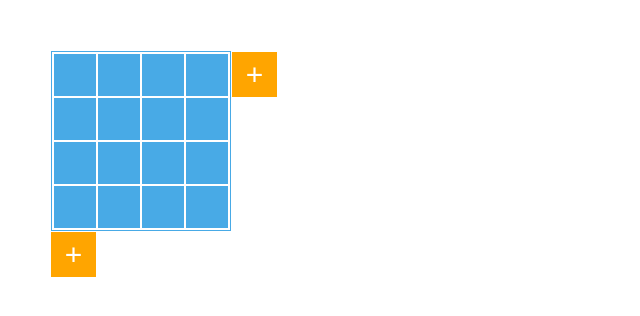
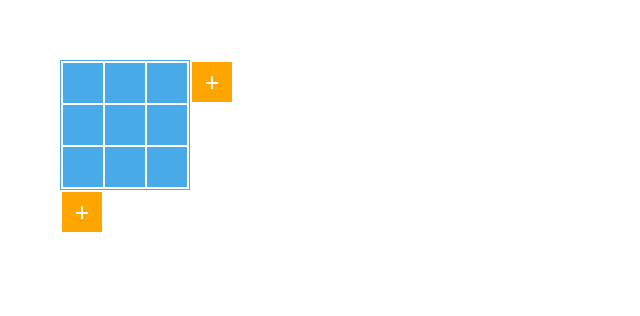
Before and after one commit to vitaliipolianychko/vitaliipolianychko.github.io, a plain HTML site: page index.html in a window 1280 px wide. Shown: the whole page, without its empty margins (0-640 px from the left). Drawn offline with Linux system fonts and the light colour scheme.

Commit message:
change project(use IIFE)

```diff
--- a/first_tast.js
+++ b/first_tast.js
@@ -1,70 +1,133 @@
-function addRows()
+
+(function(){
+  let TBL = document.createElement("table");
+  TBL.setAttribute("class", "table-root");
+  const BUTTON_ADD_COLUMN = document.createElement("button");
+  BUTTON_ADD_COLUMN.setAttribute("class", "button-add coll-add")
+  BUTTON_ADD_COLUMN.innerHTML= '+'
+
+  const BUTTON_ADD_ROW = document.createElement("button");
+  BUTTON_ADD_ROW.setAttribute("class", "button-add row-add cross-axis")
+  BUTTON_ADD_ROW.innerHTML= '+'
+
+  const BUTTON_DELETE_ROW = document.createElement("button");
+  BUTTON_DELETE_ROW.setAttribute("class", "button-delete row-delete")
+  BUTTON_DELETE_ROW.innerHTML= '-'
+
+  const BUTTON_DELETE_COLUMN = document.createElement("button");
+  BUTTON_DELETE_COLUMN.setAttribute("class", "button-delete coll-delete cross-axis")
+  BUTTON_DELETE_COLUMN.innerHTML= '-'
+
+  let changePosition = event =>
   {
-	var trNew = document.querySelectorAll('tr')
-	var tdList = trNew[0].querySelectorAll('td')
-	var tr = document.createElement('tr')
-	for (var i = 0; i < tdList.length; i++) {
-		var td = document.createElement('td')
+  if(event.target.nodeName==='TD') {
+    BUTTON_DELETE_COLUMN.style.left=event.target.offsetLeft +3 + 'px'
+    BUTTON_DELETE_ROW.style.top=event.target.offsetTop +3 + 'px'
+    row =event.target.parentNode.rowIndex
+    coll=event.target.cellIndexW
+    }
+  }
+
+let addRows = () =>
+{
+  let trNew = document.querySelectorAll('tr')
+  let tdList = trNew[0].querySelectorAll('td')
+  let tr = document.createElement('tr')
+  for (let i = 0; i < tdList.length; i++) {
+    let td = document.createElement('td')
     tr.appendChild(td)
   }
-	tbl.appendChild(tr)
+  TBL.appendChild(tr)
 }
 
-function addCols () {
-	var trNew = document.querySelectorAll("tr")
-	for (var i = 0; i < trNew.length; i++) {
-		var tdNew = document.createElement('td')
+let addCols = () =>
+{
+  let trNew = document.querySelectorAll("tr")
+  for (let i = 0; i < trNew.length; i++) {
+    let tdNew = document.createElement('td')
     trNew[i].appendChild(tdNew)
   }
 }
-function delRows(indx)
+
+let delRows = () =>
 {
-	var i = indx.parentNode.rowIndex;
-	var trNew = document.querySelectorAll('tr')
+  let trNew = document.querySelectorAll('tr')
   if (trNew.length > 1)
   {
-	document.getElementById("tbl").deleteRow(i);
+  TBL.deleteRow(row)
 }
 }
 
-function delCols(idx)
+let delCols = () =>
 {
-	var x = idx.cellIndex
-	var trDel = document.querySelectorAll("tr")
-	var tdCount = trDel[0].querySelectorAll('td')
+  let trDel = document.querySelectorAll("tr")
+  let tdCount = trDel[0].querySelectorAll('td')
   if(tdCount.length>1){
-	for (var i=0; i < trDel.length; i++)
-		trDel[i].deleteCell(x)
+  for (let i=0; i < trDel.length; i++)
+    trDel[i].deleteCell(coll)
   }
 }
-
-function showButtons() {
-	var trNew = document.querySelectorAll('tr')
-	var tdList = trNew[0].querySelectorAll('td')
-	var delete_column = document.getElementById('but_del_top');
-	var delete_row = document.getElementById('but_del_left');
+let showButtons = () => {
+  let trNew = document.querySelectorAll('tr')
+  let tdList = trNew[0].querySelectorAll('td')
   if (trNew.length > 1)
   {
-    	delete_row.style.visibility = "visible";
+      BUTTON_DELETE_ROW.style.visibility = "visible"
     }
     if (tdList.length > 1)
     {
-    	delete_column.style.visibility = "visible";
+      BUTTON_DELETE_COLUMN.style.visibility = "visible"
     }
    }
+let hiddenButtons = () =>
+ {
+    BUTTON_DELETE_ROW.style.visibility = "hidden"
+    BUTTON_DELETE_COLUMN.style.visibility = "hidden"
 
-function hiddenButtons() {
-    var count =  document.getElementsByClassName("hidden_button");
-    for (var i = 0; i < count.length; i++) {
-    	count[i].style.visibility = "hidden";
-    }
    }
 
-document.querySelector('#tbl').onmousemove = function changePosition (event)
-{
+  BUTTON_DELETE_COLUMN.addEventListener("click", delCols);
+  BUTTON_DELETE_ROW.addEventListener("click", delRows);
+  BUTTON_ADD_COLUMN.addEventListener("click", addCols);
+  BUTTON_ADD_ROW.addEventListener("click", addRows);
+  BUTTON_DELETE_COLUMN.addEventListener("mouseover", showButtons);
+  BUTTON_DELETE_COLUMN.addEventListener("mouseout", hiddenButtons);
+  BUTTON_DELETE_ROW.addEventListener("mouseover", showButtons);
+  BUTTON_DELETE_ROW.addEventListener("mouseout", hiddenButtons);
+  TBL.addEventListener("mousemove", changePosition);
+  TBL.addEventListener("mouseover", showButtons);
+  TBL.addEventListener("mouseout",hiddenButtons);
+  let cellText;
+  let row;
+  let coll;
 
-  if (event.target.tagName.toLowerCase() != 'td')
-    return;
-   document.querySelector('#but_del_top').style.left=event.target.offsetLeft + 'px'
-   document.querySelector('#but_del_left').style.top=event.target.offsetTop + 'px'
+
+
+  let CreateTable = () => {
+  let body = document.getElementsByTagName("body")[0];
+  let divV = document.createElement("div")
+  divV.setAttribute("class","create-div")
+  let tblBody = document.createElement("tbody");
+  for (let j = 0; j < 3; j++) {
+  row = document.createElement("tr");
+  for (let i = 0; i < 3; i++) {
+      let cell = document.createElement("td");
+      row.appendChild(cell);
     }
+
+    tblBody.appendChild(row);
+  }
+
+  TBL.appendChild(tblBody);
+  divV.appendChild(TBL);
+  body.appendChild(divV);
+  TBL.setAttribute("border", "0");
+  divV.appendChild(BUTTON_ADD_COLUMN);
+  divV.appendChild(BUTTON_ADD_ROW);
+  divV.appendChild(BUTTON_DELETE_COLUMN);
+  divV.appendChild(BUTTON_DELETE_ROW);
+
+}
+  window.onload = CreateTable
+
+})();
--- a/index.html
+++ b/index.html
@@ -1,43 +1,12 @@
 <!DOCTYPE html>
 <html>
 <head>
-	<title>BrocoderS</title>
-	<link rel="stylesheet" type="text/css" href="style.css">
+	<title>First_task</title>
+	<link href="style.css" rel="stylesheet">
 </head>
+<body>
 
-<body>
-<div>
-	<table class="tbl" id="tbl" onmouseover="showButtons()" onmouseout="hiddenButtons()">
-		<tr>
-			<td> </td>
-			<td> </td>
-			<td> </td>
-			<td> </td>
-		</tr>
-		<tr>
-			<td> </td>
-			<td> </td>
-			<td> </td>
-			<td> </td>
-		</tr>
-		<tr>
-			<td> </td>
-			<td> </td>
-			<td> </td>
-			<td> </td>
-		</tr>
-		<tr>
-			<td> </td>
-			<td> </td>
-			<td> </td>
-			<td> </td>
-		</tr>
-	</table>
-<button id="but_del_top"  class="hidden_button" onclick="delCols(this)"> - </button>
-<button id="but_del_left" class="hidden_button"  onclick="delRows(this)"> - </button>
-<button id="but_first" onclick="addCols()"> + </button>
-<button id="but_second"  onclick="addRows()"> + </button>
-</div>
-<script src="first_tast.js"> </script>
+
+<script type="text/javascript" src="first_tast.js"></script>
 </body>
 </html>
--- a/style.css
+++ b/style.css
@@ -1,69 +1,62 @@
-		div{
-			margin: 43px 43px;
+.create-div{
+			margin: 50px;
+			display: inline-flex;
+			flex-direction: column;
 			position:relative;
-			display:inline-block;
 			}
-		table{
+.table-root {
 			border: 1px solid #48AAE6;
+			margin: 2px;
 			}
-		table td {
+.button-add {
+			background-color: orange;
+			color: white;
+			font-size: 25px;
+			height: 40px;
+			width: 40px;
+			border: 0px;
+			position: absolute;
+			}
+.coll-add {
+		  align-self: flex-end;
+		  right: -40px;
+		  top: 4px;
+		  }
+.row-add {
+		 bottom: -40px;
+		 left: 4px;
+		 }
+.button-delete {
+			   background-color: #B20000;
+			   color: white;
+			   font-size: 25px;
+			   height: 40px;
+			   width: 40px;
+			   border: 0px;
+			   position: absolute;
+			   }
+.coll-delete {
+			 top: -40px;
+			 left: 6px;
+			 }
+.row-delete {
+			left: -40px;
+			top: 6px;
+			}
+.table-root td {
 			   height: 40px;
 			   width: 40px;
 			   background-color: #48AAE6;
-
+			   padding: 0px;
 			   }
-		#but_first {
-			background-color: orange;
-			color: white;
-			font-size: 30px;
-			height: 45px;
-			width: 45px;
-			position: absolute;
-			right: -46px;
-			top: 1px;
-			border: 0px;
-			}
-		#but_second {
-			background-color: orange;
-			color: white;
-			font-size: 30px;
-			height: 45px;
-			width: 45px;
-			position: absolute;
-			bottom: -46px;
-			border: 0px;
-			}
-		#but_del_top {
-			background-color: #B20000;
-			color: white;
-			font-size: 30px;
-			height: 43px;
-			width: 43px;
-			position: absolute;
-			top: -43px;
-			border: 0px;
-			margin-right: 40px;
-		}
-		#but_del_left{
-			background-color: #B20000;
-			color: white;
-			font-size: 30px;
-			height: 43px;
-			width: 43px;
-			position: absolute;
-			left: -43px;
-			top: 0px;
-			border: 0px;
-
-		}
-		.hidden_button{
+.button-delete {
 			   visibility: hidden;
 			   }
 button:hover {
 			 cursor: pointer;
 			 opacity: 0.5;
-			transition: 1s;
+			 transition: 0.3s;
 			 }
 button:not(:hover) {
-  		transition: 1s;
+  				   transition: 0.3s;
 		 		   }
```
Lines whose indentation alone changed are shown as unchanged.
